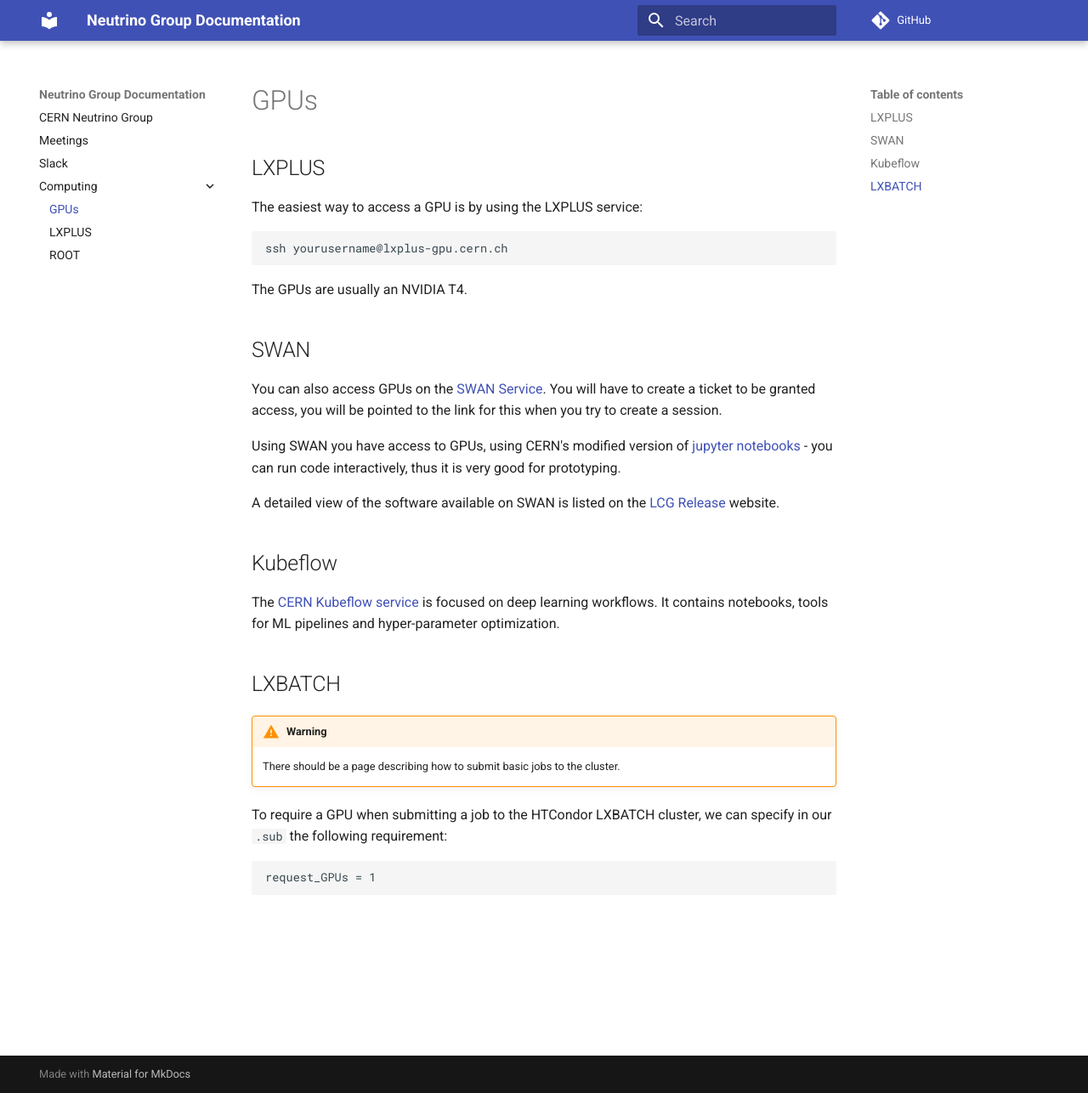
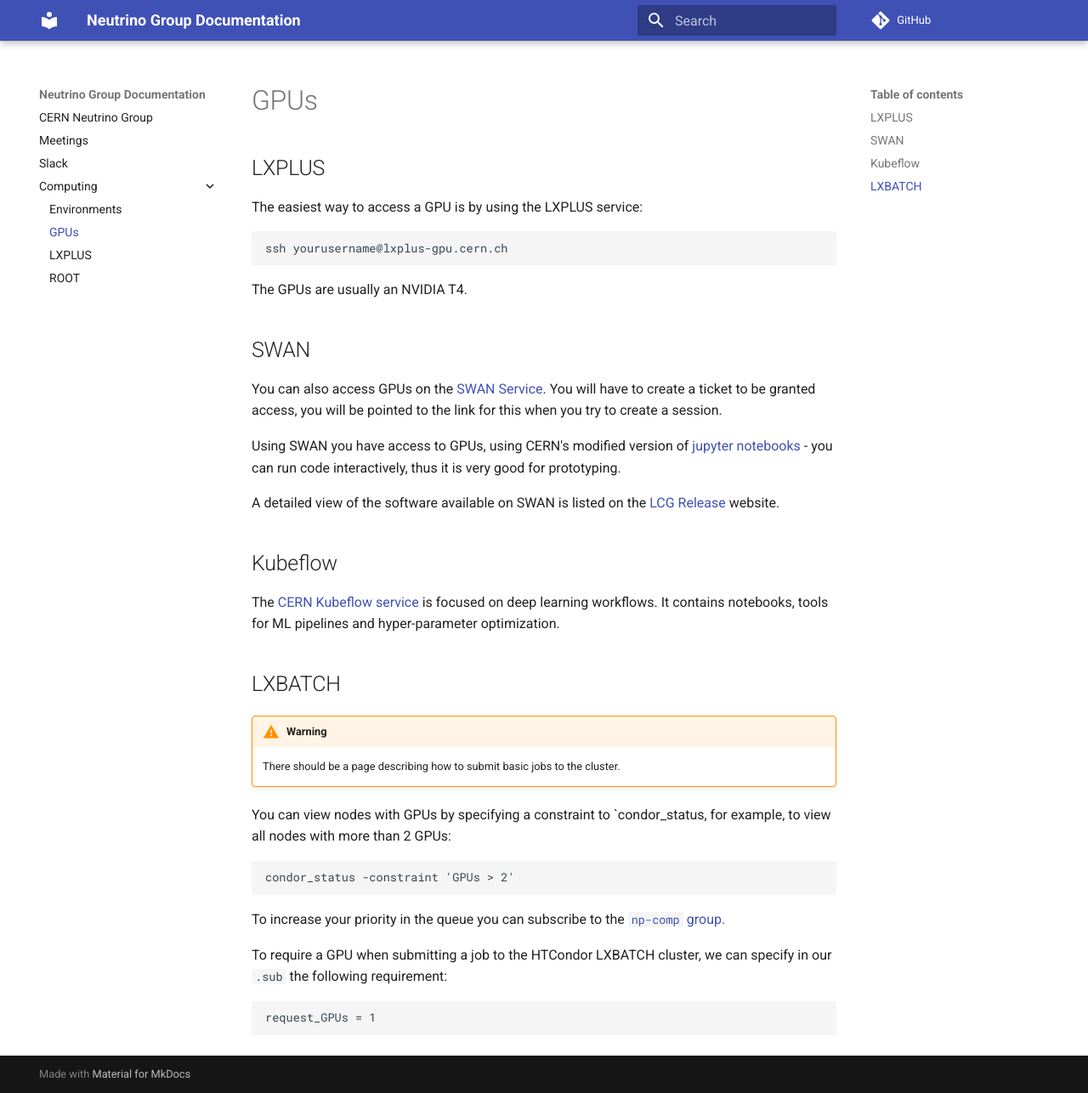
Before and after one commit to neutrino-cern/neutrino-cern.github.io, an MkDocs documentation site: the page built from docs/Computing/GPUs.md, in a window 1280 px wide and 1286 px high. Shown: the whole window at 85% size. Built offline with MkDocs 1.6.1 and Material for MkDocs 9.7.7, drawn with Linux system fonts in a browser that asks for light colours; comment, search, counter and statistics services are not loaded.

Commit message:
info about envs and LXBATCH GPUs

````diff
--- a/docs/Computing/GPUs.md
+++ b/docs/Computing/GPUs.md
@@ -27,6 +27,13 @@
 !!! warning
     There should be a page describing how to submit basic jobs to the cluster.
 
+You can view nodes with GPUs by specifying a constraint to `condor_status, for example, to view all nodes with more than 2 GPUs:
+
+```
+condor_status -constraint 'GPUs > 2'
+```
+
+To increase your priority in the queue you can subscribe to the [`np-comp` group.](https://resources.web.cern.ch/resources/Manage/Linux/Subscribe.aspx)
 
 To require a GPU when submitting a job to the HTCondor LXBATCH cluster, we can specify in our `.sub` the following requirement:
 ```
````
Also changed, not shown: docs/Computing/Environments.md (added, +7 -0 lines), docs/Computing/LXPLUS.md (+0 -2 lines).
